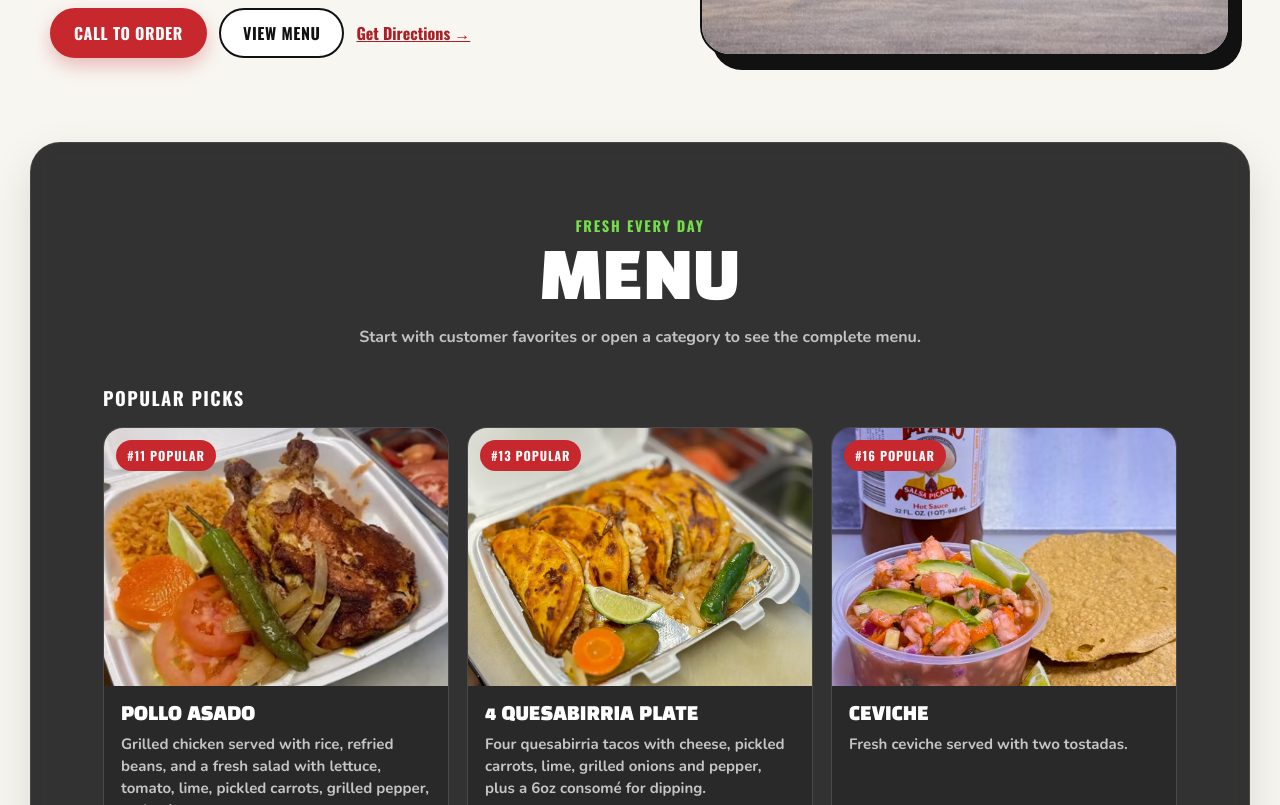
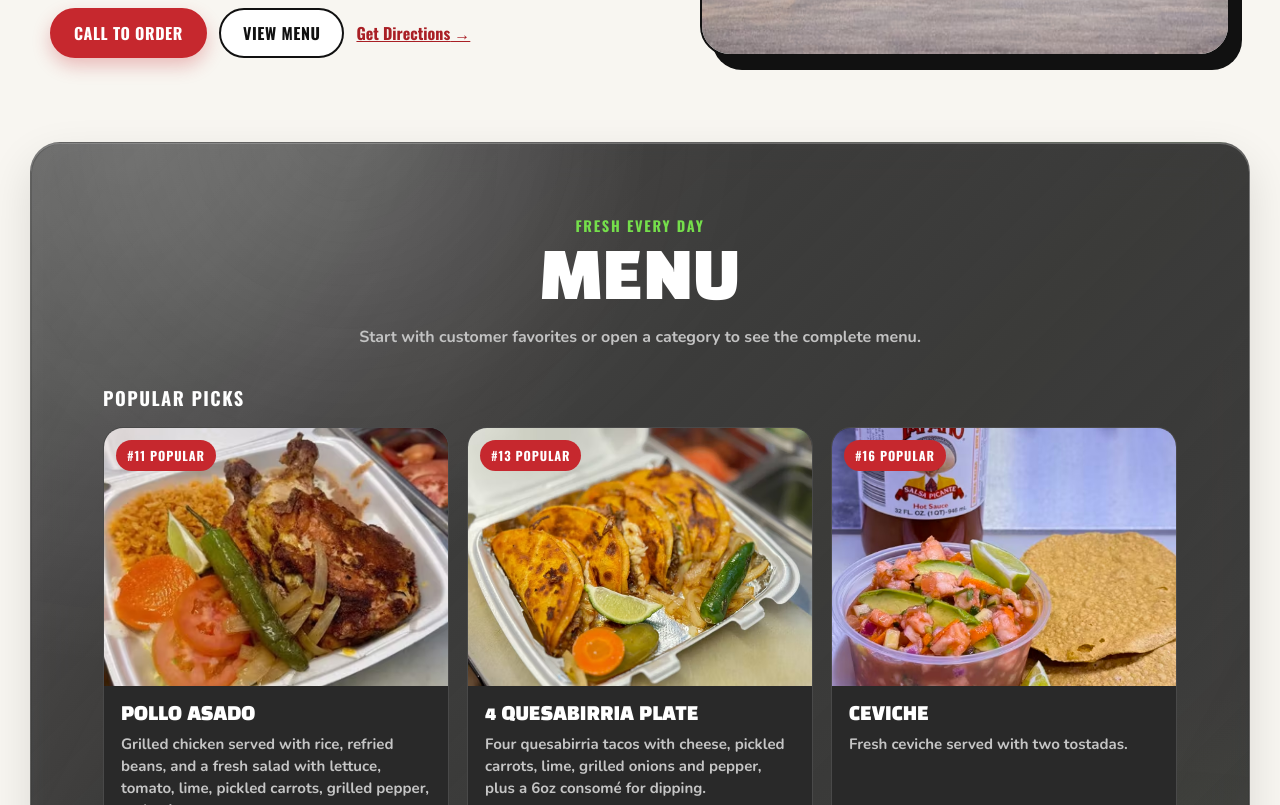
Before and after one commit to TaqueriaCalifornia/TaqueriaCalifornia.github.io, a React (Vite) app: page / in a window 1280 px wide. Shown: the part 515-1320 px from the top of the page. Built offline with nearby package versions, Linux system fonts and the light colour scheme.

Commit message:
Create dark liquid glass panels

```diff
--- a/src/globals.css
+++ b/src/globals.css
@@ -261,10 +261,54 @@ footer {
 
 .menu-section,
 .meats-section {
-  border: 1px solid rgba(255, 255, 255, 0.09);
-  background: rgba(29, 29, 29, 0.9);
-  -webkit-backdrop-filter: blur(10px);
-  backdrop-filter: blur(10px);
+  position: relative;
+  isolation: isolate;
+  overflow: hidden;
+  border: 1px solid rgba(255, 255, 255, 0.2);
+  background:
+    radial-gradient(circle at 8% 0%, rgba(255, 255, 255, 0.17), transparent 34%),
+    radial-gradient(circle at 94% 105%, rgba(117, 223, 75, 0.09), transparent 35%),
+    linear-gradient(135deg, rgba(46, 46, 46, 0.92), rgba(17, 17, 17, 0.82) 52%, rgba(35, 35, 35, 0.9));
+  -webkit-backdrop-filter: blur(24px) saturate(145%);
+  backdrop-filter: blur(24px) saturate(145%);
+  box-shadow:
+    var(--shadow),
+    inset 0 1px 0 rgba(255, 255, 255, 0.24),
+    inset 0 -1px 0 rgba(0, 0, 0, 0.4),
+    inset 12px 0 30px rgba(255, 255, 255, 0.025);
+}
+
+.menu-section::before,
+.meats-section::before {
+  position: absolute;
+  z-index: 0;
+  top: -38%;
+  left: -12%;
+  width: 76%;
+  height: 72%;
+  border-radius: 50%;
+  background: radial-gradient(circle, rgba(255, 255, 255, 0.13), rgba(255, 255, 255, 0.025) 48%, transparent 70%);
+  content: "";
+  filter: blur(12px);
+  pointer-events: none;
+  transform: rotate(-8deg);
+}
+
+.menu-section::after,
+.meats-section::after {
+  position: absolute;
+  z-index: 0;
+  inset: 1px;
+  border-radius: inherit;
+  background: linear-gradient(118deg, rgba(255, 255, 255, 0.1), transparent 24%, transparent 72%, rgba(255, 255, 255, 0.035));
+  content: "";
+  pointer-events: none;
+}
+
+.menu-section > *,
+.meats-section > * {
+  position: relative;
+  z-index: 1;
 }
 
 .menu-section { padding: clamp(36px, 6vw, 72px); }
```
